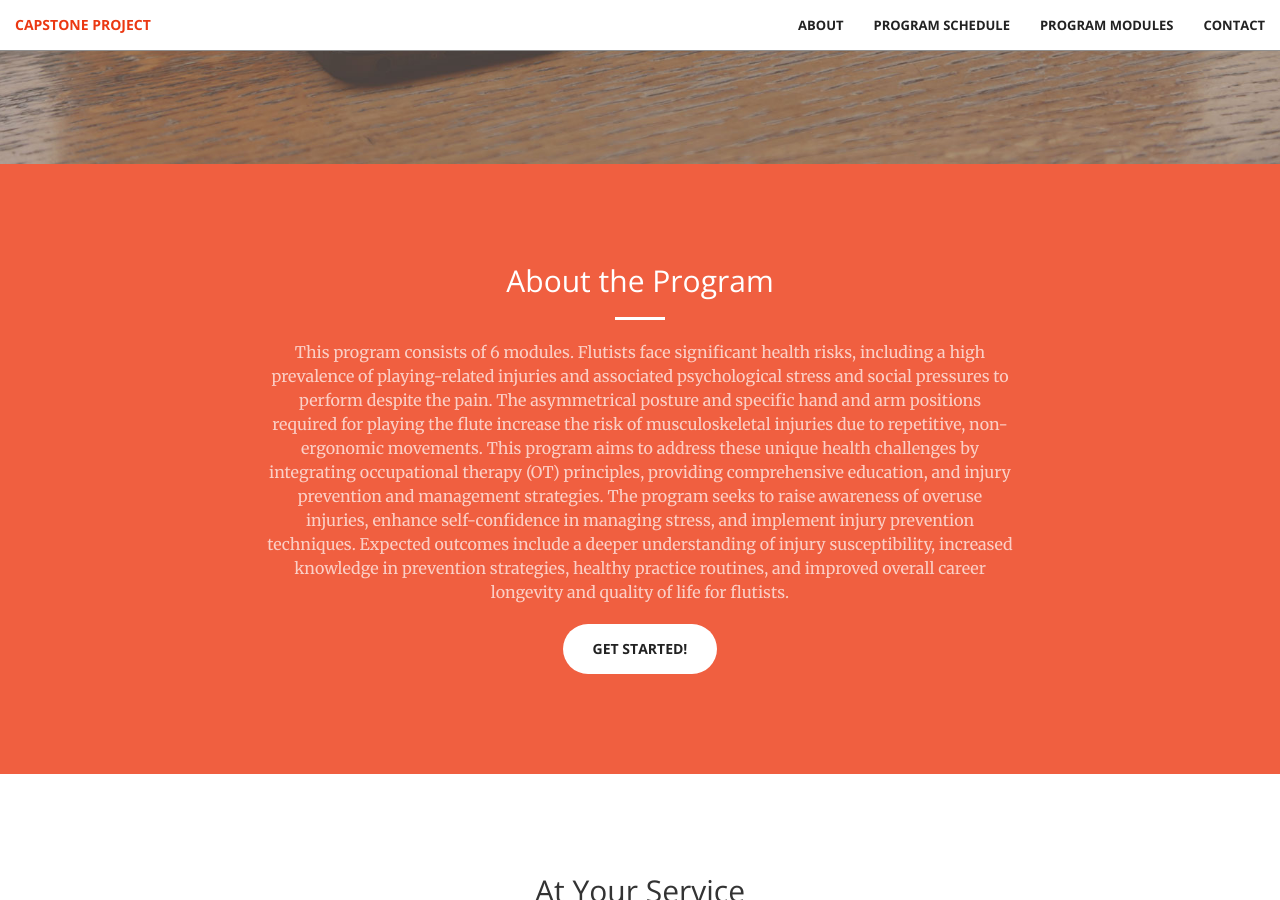
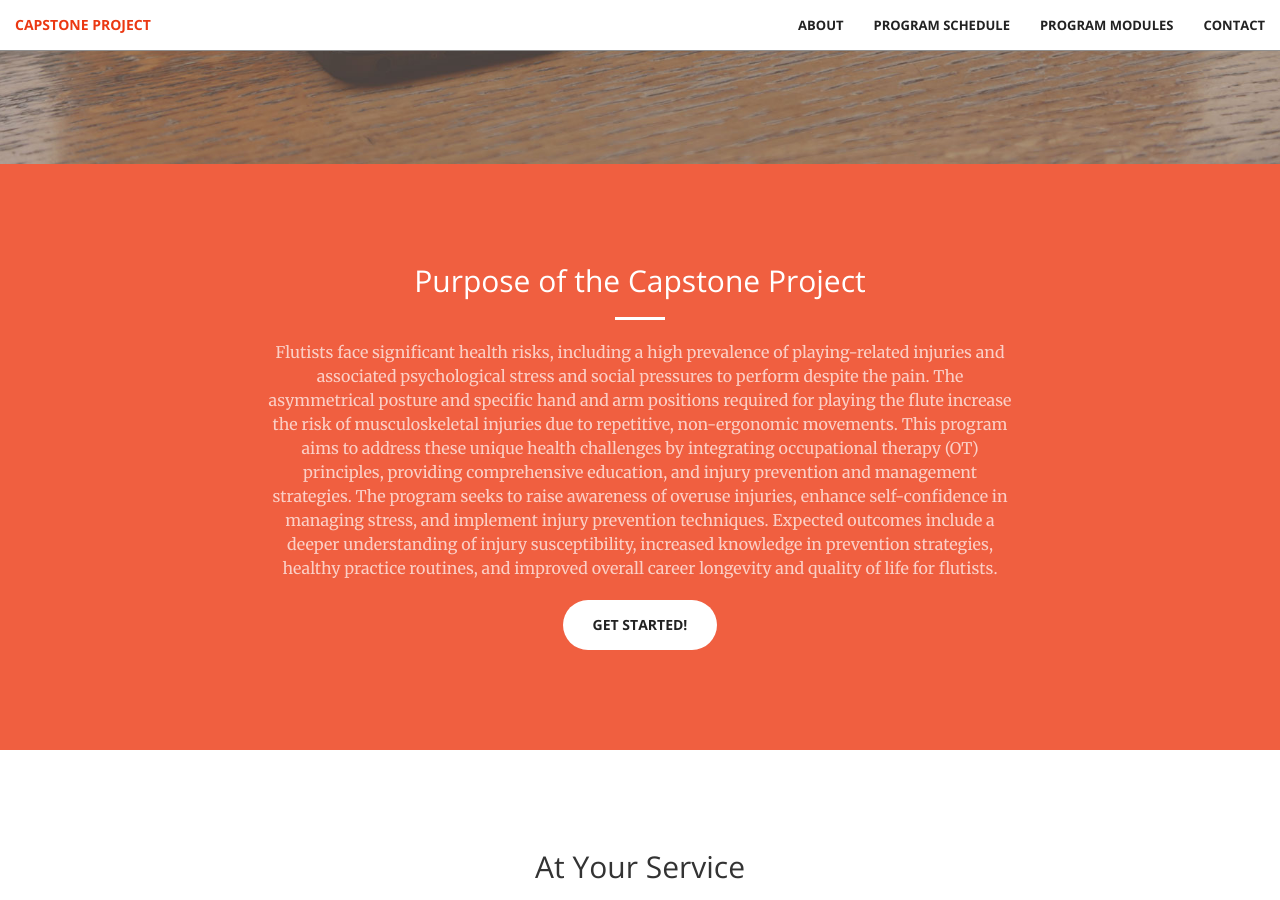
Before and after one commit to jkimOTD/jkimOTD.github.io, a Jekyll site: the page built from index.html, in a window 1280 px wide and 900 px high, scrolled down 736 px. Built offline with Jekyll 4.4.1, drawn with Linux system fonts in a browser that asks for light colours.

Commit message:
Update about.html

```diff
--- a/_includes/about.html
+++ b/_includes/about.html
@@ -2,9 +2,9 @@
     <div class="container">
         <div class="row">
             <div class="col-lg-8 col-lg-offset-2 text-center">
-                <h2 class="section-heading">About the Program</h2>
+                <h2 class="section-heading">Purpose of the Capstone Project</h2>
                 <hr class="light">
-                <p class="text-faded">This program consists of 6 modules. Flutists face significant health risks, including a high prevalence of playing-related injuries and associated psychological stress and social pressures to perform despite the pain. The asymmetrical posture and specific hand and arm positions required for playing the flute increase the risk of musculoskeletal injuries due to repetitive, non-ergonomic movements. This program aims to address these unique health challenges by integrating occupational therapy (OT) principles, providing comprehensive education, and injury prevention and management strategies. The program seeks to raise awareness of overuse injuries, enhance self-confidence in managing stress, and implement injury prevention techniques. Expected outcomes include a deeper understanding of injury susceptibility, increased knowledge in prevention strategies, healthy practice routines, and improved overall career longevity and quality of life for flutists. </p>
+                <p class="text-faded">Flutists face significant health risks, including a high prevalence of playing-related injuries and associated psychological stress and social pressures to perform despite the pain. The asymmetrical posture and specific hand and arm positions required for playing the flute increase the risk of musculoskeletal injuries due to repetitive, non-ergonomic movements. This program aims to address these unique health challenges by integrating occupational therapy (OT) principles, providing comprehensive education, and injury prevention and management strategies. The program seeks to raise awareness of overuse injuries, enhance self-confidence in managing stress, and implement injury prevention techniques. Expected outcomes include a deeper understanding of injury susceptibility, increased knowledge in prevention strategies, healthy practice routines, and improved overall career longevity and quality of life for flutists. </p>
                 <a href="#" class="btn btn-default btn-xl">Get Started!</a>
             </div>
         </div>
```
